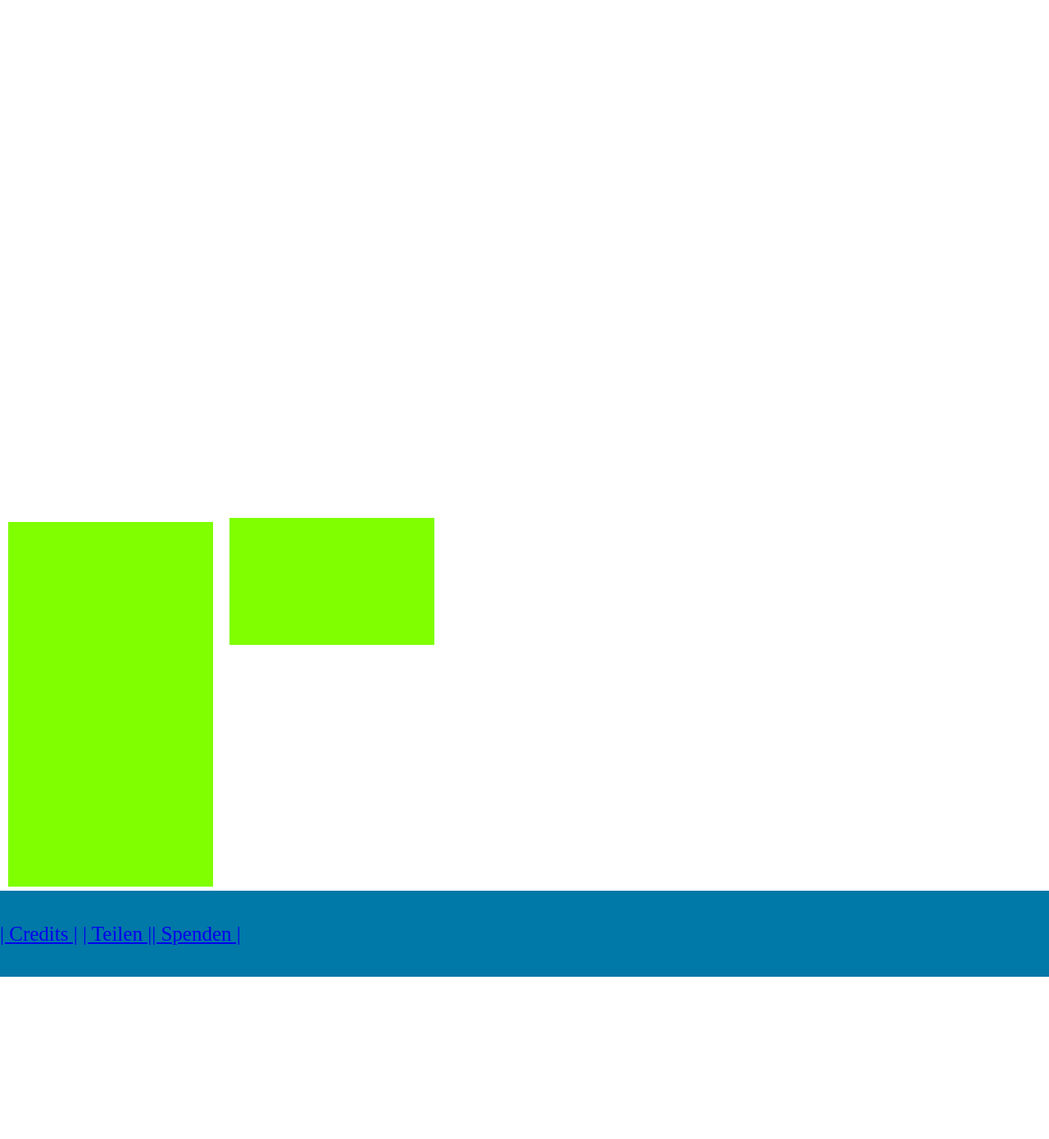
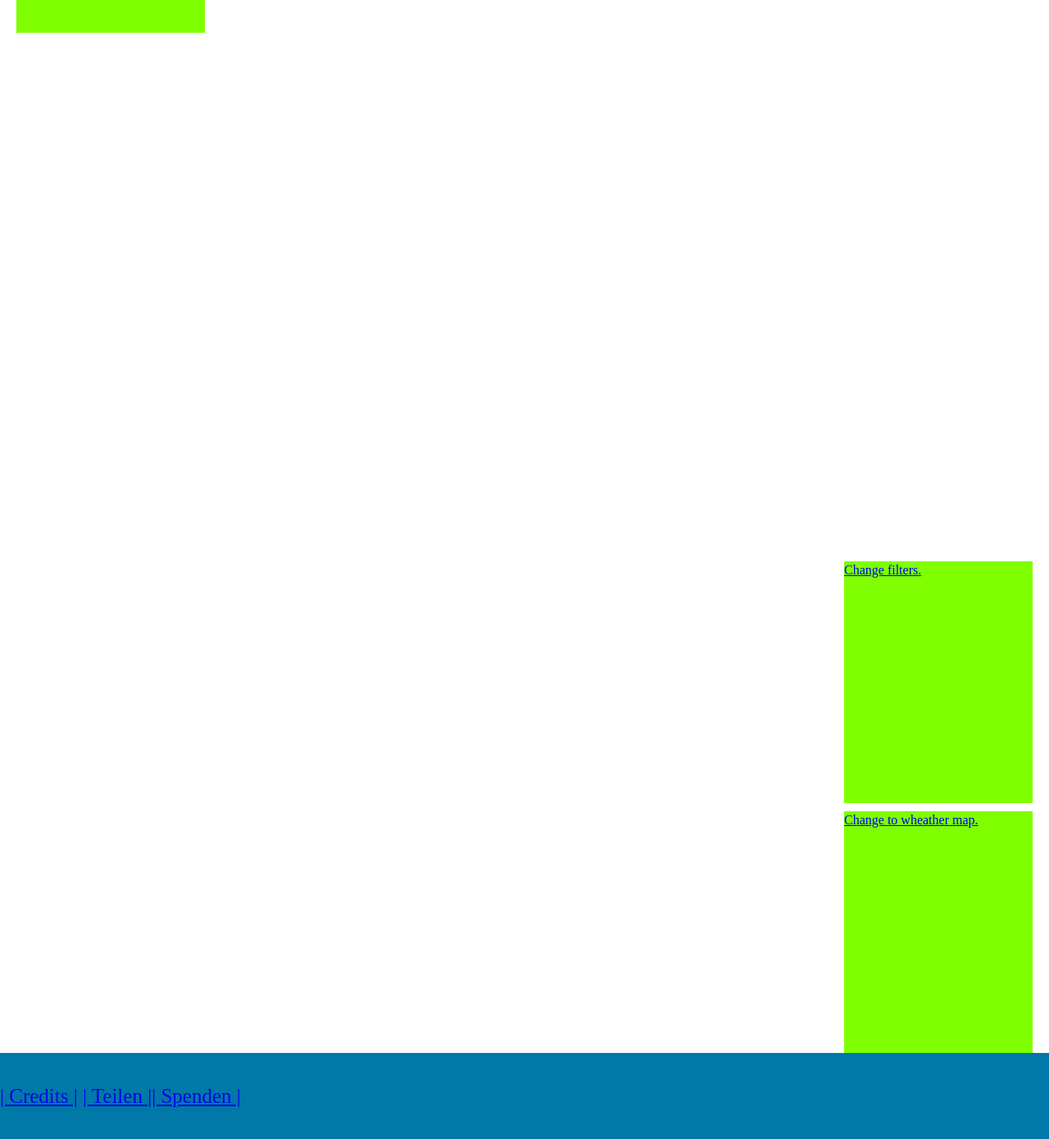
Before and after one commit to Jugendhackt/Katastrophen_Rettungs_Karte, a plain HTML site: page index.html in a window 1280 px wide. Shown: the part 732-2122 px from the top of the page at 82% size. Before the commit the page ends 1924 px from the top, so only its background shows below. Drawn offline with nearby package versions, Linux system fonts and the light colour scheme.

Commit message:
Grundstrucktur fast fertig

```diff
--- a/css/map.css
+++ b/css/map.css
@@ -1,64 +1,43 @@
+
 .titel {
     height: 35px;
     width: 1600px;
     float: left;
     /*margin-bottom: 10px;*/
     /*margin-left: 700px;*/
-    margin-right: 10px;
+    /*margin-right: 10px;*/
     /*margin-top: 10px;*/
     background-color: #0078A8 ;
     font-size: 28px;
     font-family: "Arial Black";
 }
 
-/*#Help {*/
-    /*height: 600px;*/
-    /*width: 250px;*/
-    /*float: left;*/
-    /*margin-bottom: 10px;*/
-    /*margin-left: 10px;*/
-    /*margin-right: 10px;*/
-    /*!*margin-top: 10px;*!*/
+#left {
+    height: 600px;
+    width: 250px;
+    float: left;
+    margin-bottom: 10px;
+    margin-left: 10px;
+    margin-right: 5px;
+    margin-top: 10px;
     /*background-color: #222222 ;*/
-/*}*/
+}
+
+#right {
+    height: 600px;
+    width: 250px;
+    float: right;
+    margin-bottom: 10px;
+    margin-left: 5px;
+    margin-right: 10px;
+    margin-top: 10px;
+    /*background-color: #222222 ;*/
+}
 
 #need_help {
     height: 295px;
     width: 230px;
     /*float: left;*/
-    margin-bottom: 5px;
-    margin-left: 10px;
-    margin-right: 10px;
-    /*margin-top: 10px;*/
-    background-color: chartreuse ;
-}
-
-#mapid {
-        height: 600px;
-        width: 1000px;
-        float: left;
-        margin-bottom: 10px;
-        margin-left: 10px;
-        margin-right: 10px;
-        margin-top: 10px;
-        /*background-color: ;*/
-}
-
-/*#Filter {*/
-    /*height: 600px;*/
-    /*width: 250px;*/
-    /*float: left;*/
-    /*margin-bottom: 10px;*/
-    /*margin-left: 10px;*/
-    /*margin-right: 10px;*/
-    /*margin-top: 10px;*/
-    /*background-color: #222222 ;*/
-/*}*/
-
-#filter {
-    height: 445px;
-    width: 250px;
-    float: left;
     margin-bottom: 5px;
     margin-left: 10px;
     margin-right: 10px;
@@ -76,9 +55,32 @@
     margin-top: 5px;
     background-color: chartreuse ;
 }
+
+#mapid {
+        height: 600px;
+        width: 1000px;
+        float: left;
+        margin-bottom: 10px;
+        margin-left: 15px;
+        margin-right: 15px;
+        margin-top: 10px;
+        /*background-color: ;*/
+}
+
+#filter {
+    height: 295px;
+    width: 230px;
+    float: left;
+    margin-bottom: 5px;
+    margin-left: 10px;
+    margin-right: 10px;
+    margin-top: 10px;
+    background-color: chartreuse ;
+}
+
 #wetter {
-    height: 155px;
-    width: 250px;
+    height: 295px;
+    width: 230px;
     float: left;
     margin-bottom: 10px;
     margin-left: 10px;
--- a/index.html
+++ b/index.html
@@ -24,17 +24,17 @@
 
 
 
-    <!--Katastrophen Rettungs Karte (KRK) <br>-->
-
+    <br>
+    <div class="titel"></div>                                                                       <!-- Anzeige -->
+    <div class="titel">
+        Catastrophy Saving Map <CSM></CSM>
+    </div>
+    <div class="titel"></div> <br><br><br><br><br>
 
     <div id="rahmen">
+
         <br>
-        <div class="titel"></div>
-        <div class="titel">
-            Catastrophy Saving Map <CSM></CSM>
-            </div>
-        <div class="titel"></div> <br><br><br><br><br>
-        <div id="help">
+        <div id="left">
             <div id="need_help">
                 <a href="I am needing help.">I am needing help.</a>
             </div>
@@ -45,15 +45,21 @@
             </div>
         </div>
         <div id="mapid"></div>
-        <div id="filter"></div>
-        <div id="wetter"></div>
-        <div class="boden"></div>
-        <div class="boden">
-            <a href="Credits">| Credits |</a> <a href="Teilen">| Teilen |</a><a href="Spenden">| Spenden |</a>
+        <div id="right">
+            <div id="filter">
+                <a href="Change filters.">Change filters.</a>
+            </div>
+            <div id="wetter">
+                <a href="Change to wheather map.">Change to wheather map.</a>
+            </div>
         </div>
-        <div class="boden"></div>
     </div>
 
+    <div class="boden"></div>
+    <div class="boden">
+        <a href="Credits">| Credits |</a> <a href="Teilen">| Teilen |</a><a href="Spenden">| Spenden |</a>
+    </div>
+    <div class="boden"></div>
 
 
         <script src="js/vendor/modernizr-3.5.0.min.js"></script>
```
